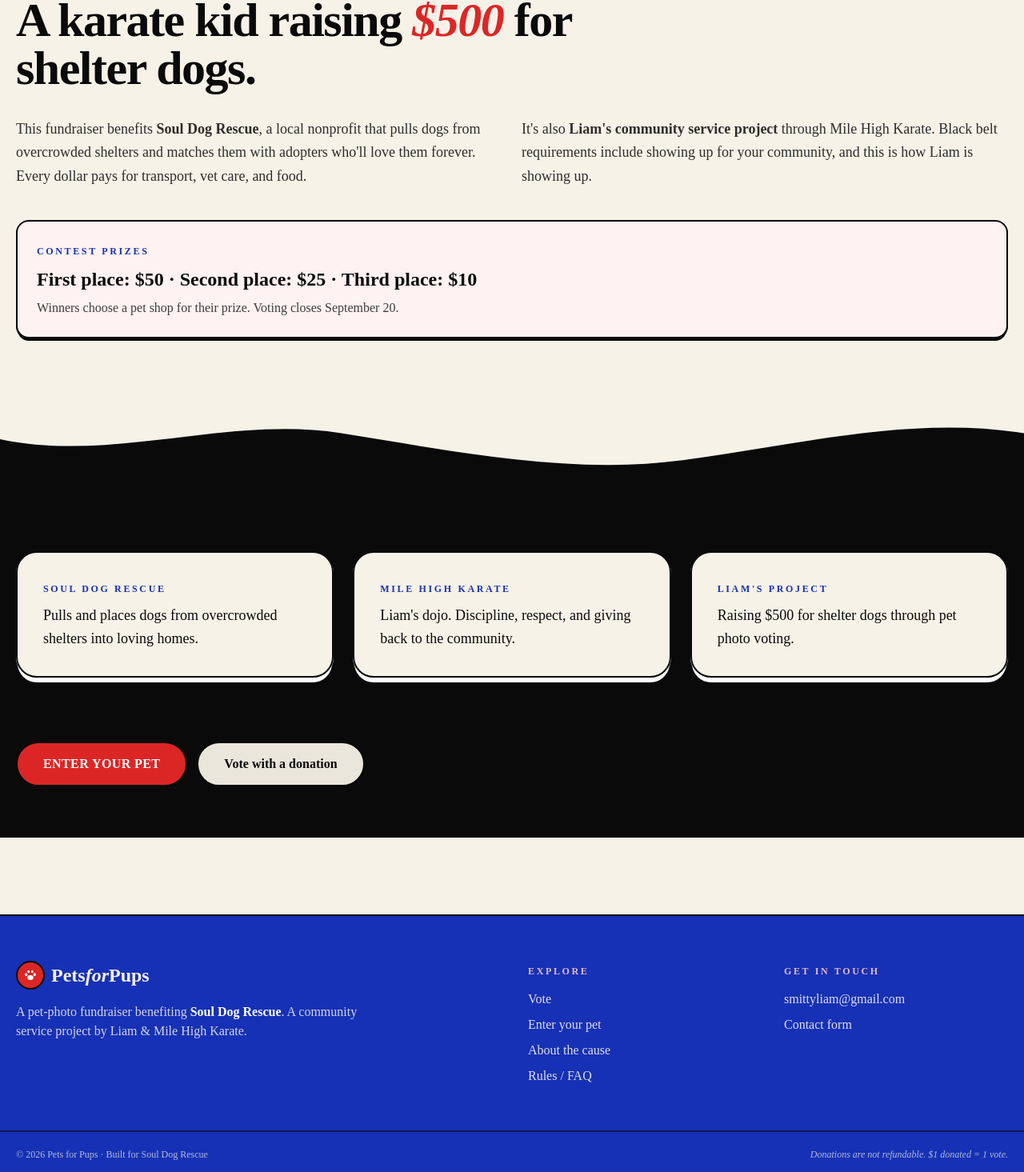
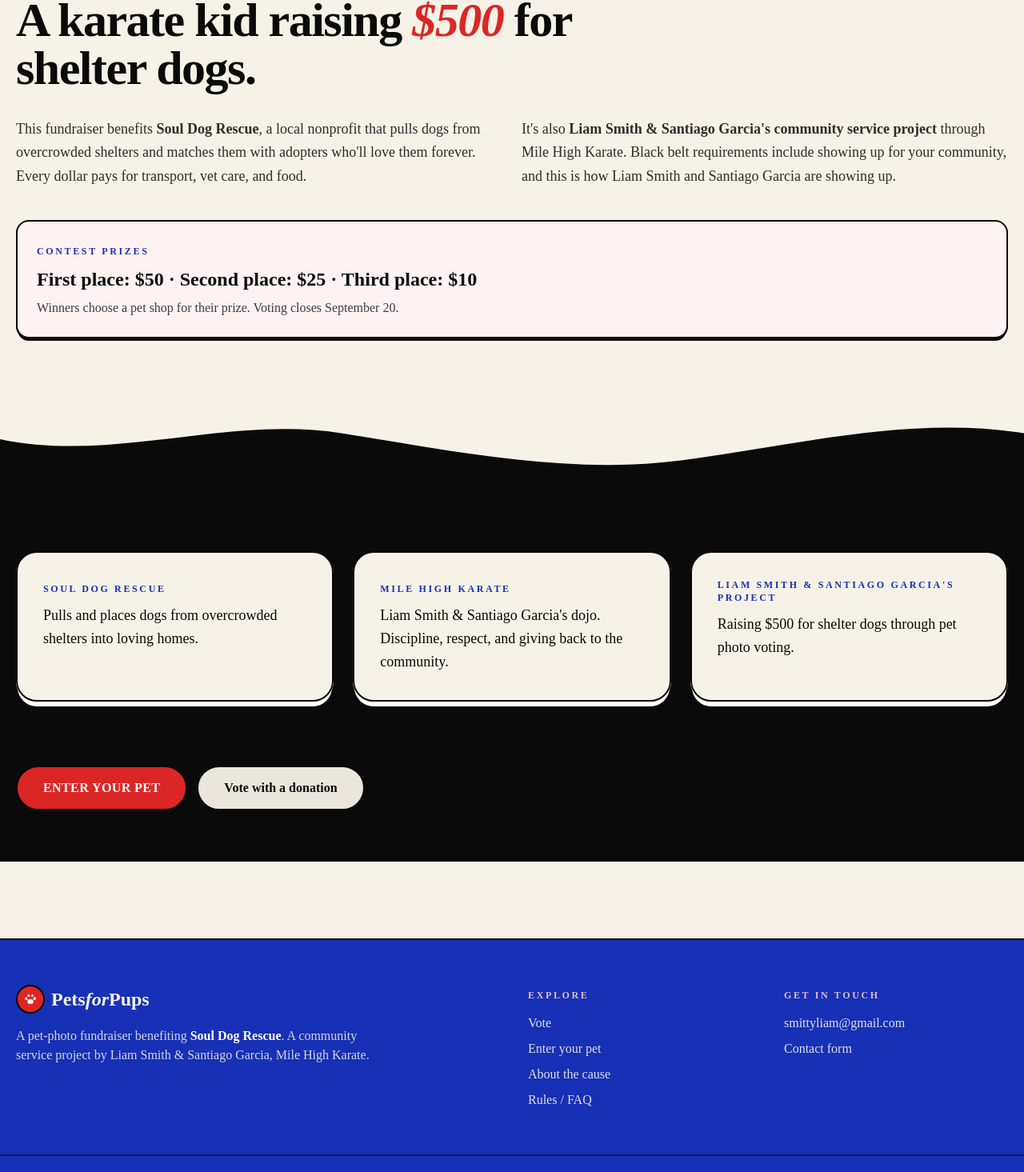
Before and after one commit to zackaryzbrown/LiamsPetProject, a Next.js app: page /about in a window 1280 px wide. Shown: the part 203-1668 px from the top of the page at 80% size. Built offline with nearby package versions, Linux system fonts and the light colour scheme; no server answers.

Commit message:
feat: update project attribution to include both Liam Smith and Santiago Garcia across multiple components

```diff
--- a/app/(site)/about/page.tsx
+++ b/app/(site)/about/page.tsx
@@ -23,9 +23,12 @@ export default function AboutPage() {
           </p>
           <p className="text-lg text-ink/85 leading-relaxed">
             It&apos;s also{" "}
-            <strong>Liam&apos;s community service project</strong> through Mile
-            High Karate. Black belt requirements include showing up for your
-            community, and this is how Liam is showing up.
+            <strong>
+              Liam Smith &amp; Santiago Garcia&apos;s community service project
+            </strong>{" "}
+            through Mile High Karate. Black belt requirements include showing up
+            for your community, and this is how Liam Smith and Santiago Garcia
+            are showing up.
           </p>
         </div>
         <div className="mt-10 rounded-2xl border-2 border-ink bg-ember-50 p-6 shadow-card-sm">
@@ -50,10 +53,10 @@ export default function AboutPage() {
             },
             {
               k: "Mile High Karate",
-              v: "Liam's dojo. Discipline, respect, and giving back to the community.",
+              v: "Liam Smith & Santiago Garcia's dojo. Discipline, respect, and giving back to the community.",
             },
             {
-              k: "Liam's Project",
+              k: "Liam Smith & Santiago Garcia's Project",
               v: "Raising $500 for shelter dogs through pet photo voting.",
             },
           ].map((b) => (
--- a/app/(site)/contact/page.tsx
+++ b/app/(site)/contact/page.tsx
@@ -30,8 +30,8 @@ export default function ContactPage() {
           </div>
         </a>
         <p className="mt-6 text-sm text-ink-muted max-w-md">
-          Liam leads this project but does not regularly monitor email, so the
-          contact form is the best way to reach the team.
+          Liam Smith and Santiago Garcia lead this project but do not regularly
+          monitor email, so the contact form is the best way to reach the team.
         </p>
       </header>
 
--- a/app/layout.tsx
+++ b/app/layout.tsx
@@ -9,7 +9,7 @@ export const metadata: Metadata = {
     template: "%s · Pets for Pups",
   },
   description:
-    "A pet photo contest benefiting Soul Dog Rescue. Liam's Mile High Karate community service project. $1 donated = 1 vote.",
+    "A pet photo contest benefiting Soul Dog Rescue. Liam Smith & Santiago Garcia's Mile High Karate community service project. $1 donated = 1 vote.",
   metadataBase: new URL(
     process.env.NEXT_PUBLIC_SITE_URL ??
       "https://main.derbbj6vexl0w.amplifyapp.com",
--- a/components/Footer.tsx
+++ b/components/Footer.tsx
@@ -21,7 +21,8 @@ export function Footer() {
           <p className="mt-4 max-w-md text-cream/85">
             A pet-photo fundraiser benefiting{" "}
             <span className="font-semibold text-white">Soul Dog Rescue</span>. A
-            community service project by Liam &amp; Mile High Karate.
+            community service project by Liam Smith &amp; Santiago Garcia, Mile
+            High Karate.
           </p>
         </div>
         <div>
--- a/components/Hero.tsx
+++ b/components/Hero.tsx
@@ -108,7 +108,8 @@ export function Hero({
             Submit your pet, share their best photo, and let the public vote
             with donations to{" "}
             <span className="font-semibold text-white">Soul Dog Rescue</span>.
-            It&apos;s Liam&apos;s Mile High Karate community service project.
+            It&apos;s Liam Smith &amp; Santiago Garcia&apos;s Mile High Karate
+            community service project.
           </p>
 
           <div
```
